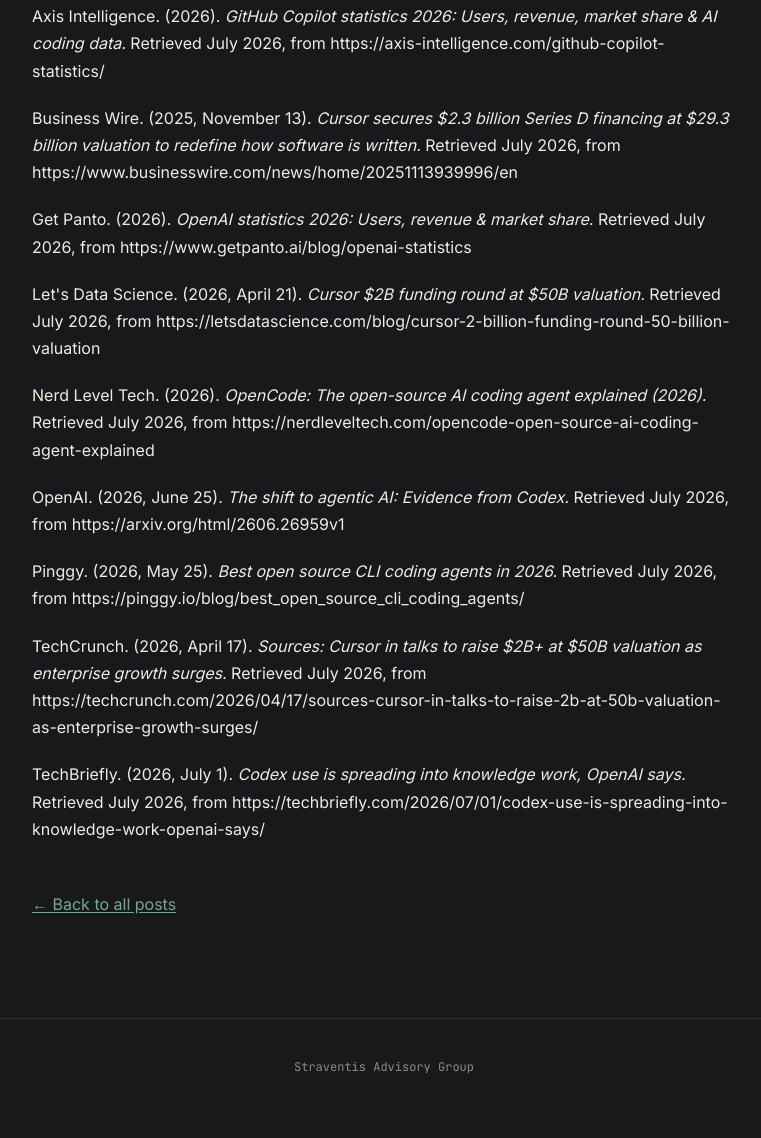
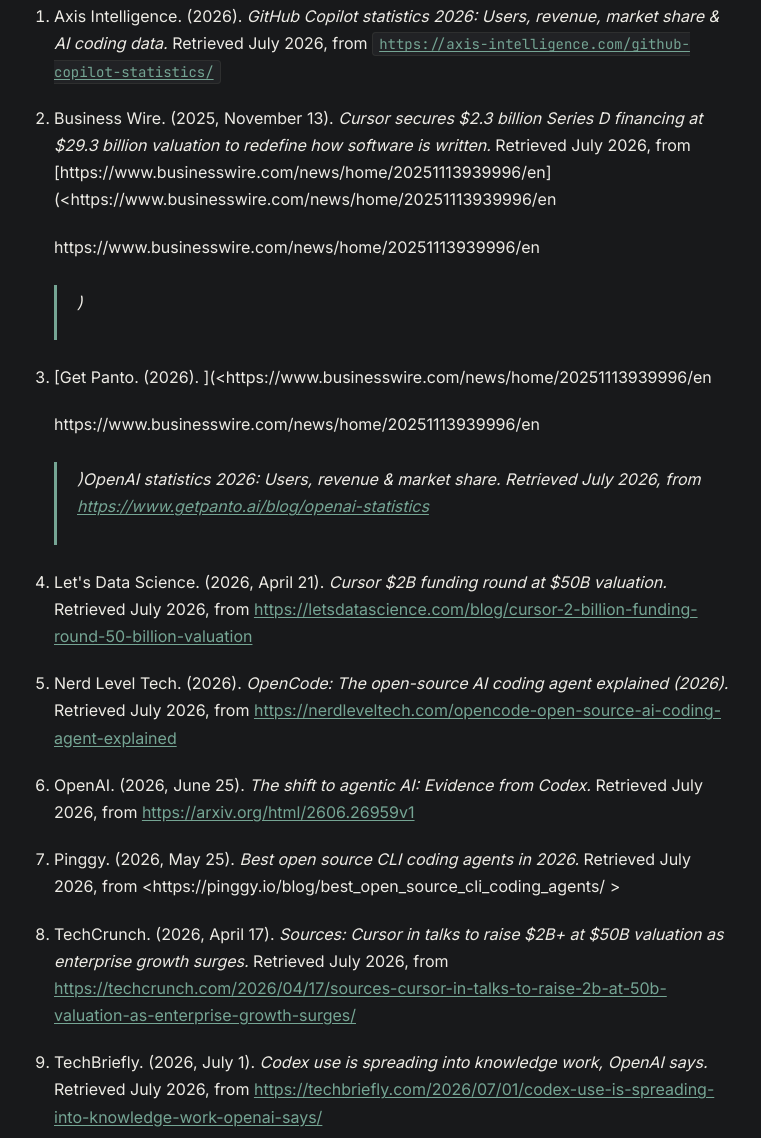
Before and after one commit to Straventis/blogPosts, an Eleventy site: page src/posts/agentic-platforms.md in a window 1280 px wide. Shown: the part 6186-7324 px from the top of the page, without its empty margins (256-1017 px from the left). Built offline with nearby package versions, Linux system fonts and the light colour scheme; Eleventy itself is replaced by a stand-in of ours; files that its build step writes are made by us from their sources.

Commit message:
Update Blog Posts “agentic-platforms”

```diff
--- a/src/posts/agentic-platforms.md
+++ b/src/posts/agentic-platforms.md
@@ -85,20 +85,20 @@ That verification gap, the space between "the agent shipped it" and "the org can
 
 ## References
 
-Axis Intelligence. (2026). *GitHub Copilot statistics 2026: Users, revenue, market share & AI coding data.* Retrieved July 2026, from https://axis-intelligence.com/github-copilot-statistics/
+1. Axis Intelligence. (2026). *GitHub Copilot statistics 2026: Users, revenue, market share & AI coding data.* Retrieved July 2026, from [`https://axis-intelligence.com/github-copilot-statistics/`](https://axis-intelligence.com/github-copilot-statistics/)
+2. Business Wire. (2025, November 13). *Cursor secures $2.3 billion Series D financing at $29.3 billion valuation to redefine how software is written.* Retrieved July 2026, from [https://www.businesswire.com/news/home/20251113939996/en](<https://www.businesswire.com/news/home/20251113939996/en
 
-Business Wire. (2025, November 13). *Cursor secures $2.3 billion Series D financing at $29.3 billion valuation to redefine how software is written.* Retrieved July 2026, from https://www.businesswire.com/news/home/20251113939996/en
+   https://www.businesswire.com/news/home/20251113939996/en
 
-Get Panto. (2026). *OpenAI statistics 2026: Users, revenue & market share.* Retrieved July 2026, from https://www.getpanto.ai/blog/openai-statistics
+   >)
+3. [Get Panto. (2026). ](<https://www.businesswire.com/news/home/20251113939996/en
 
-Let's Data Science. (2026, April 21). *Cursor $2B funding round at $50B valuation.* Retrieved July 2026, from https://letsdatascience.com/blog/cursor-2-billion-funding-round-50-billion-valuation
+   https://www.businesswire.com/news/home/20251113939996/en
 
-Nerd Level Tech. (2026). *OpenCode: The open-source AI coding agent explained (2026).* Retrieved July 2026, from https://nerdleveltech.com/opencode-open-source-ai-coding-agent-explained
-
-OpenAI. (2026, June 25). *The shift to agentic AI: Evidence from Codex.* Retrieved July 2026, from https://arxiv.org/html/2606.26959v1
-
-Pinggy. (2026, May 25). *Best open source CLI coding agents in 2026.* Retrieved July 2026, from https://pinggy.io/blog/best_open_source_cli_coding_agents/
-
-TechCrunch. (2026, April 17). *Sources: Cursor in talks to raise $2B+ at $50B valuation as enterprise growth surges.* Retrieved July 2026, from https://techcrunch.com/2026/04/17/sources-cursor-in-talks-to-raise-2b-at-50b-valuation-as-enterprise-growth-surges/
-
-TechBriefly. (2026, July 1). *Codex use is spreading into knowledge work, OpenAI says.* Retrieved July 2026, from https://techbriefly.com/2026/07/01/codex-use-is-spreading-into-knowledge-work-openai-says/
+   >)*OpenAI statistics 2026: Users, revenue & market share.* Retrieved July 2026, from <https://www.getpanto.ai/blog/openai-statistics>
+4. Let's Data Science. (2026, April 21). *Cursor $2B funding round at $50B valuation.* Retrieved July 2026, from <https://letsdatascience.com/blog/cursor-2-billion-funding-round-50-billion-valuation>
+5. Nerd Level Tech. (2026). *OpenCode: The open-source AI coding agent explained (2026).* Retrieved July 2026, from <https://nerdleveltech.com/opencode-open-source-ai-coding-agent-explained>
+6. OpenAI. (2026, June 25). *The shift to agentic AI: Evidence from Codex.* Retrieved July 2026, from <https://arxiv.org/html/2606.26959v1>
+7. Pinggy. (2026, May 25). *Best open source CLI coding agents in 2026.* Retrieved July 2026, from <https://pinggy.io/blog/best_open_source_cli_coding_agents/ >
+8. TechCrunch. (2026, April 17). *Sources: Cursor in talks to raise $2B+ at $50B valuation as enterprise growth surges.* Retrieved July 2026, from <https://techcrunch.com/2026/04/17/sources-cursor-in-talks-to-raise-2b-at-50b-valuation-as-enterprise-growth-surges/>
+9. TechBriefly. (2026, July 1). *Codex use is spreading into knowledge work, OpenAI says.* Retrieved July 2026, from <https://techbriefly.com/2026/07/01/codex-use-is-spreading-into-knowledge-work-openai-says/>
```
